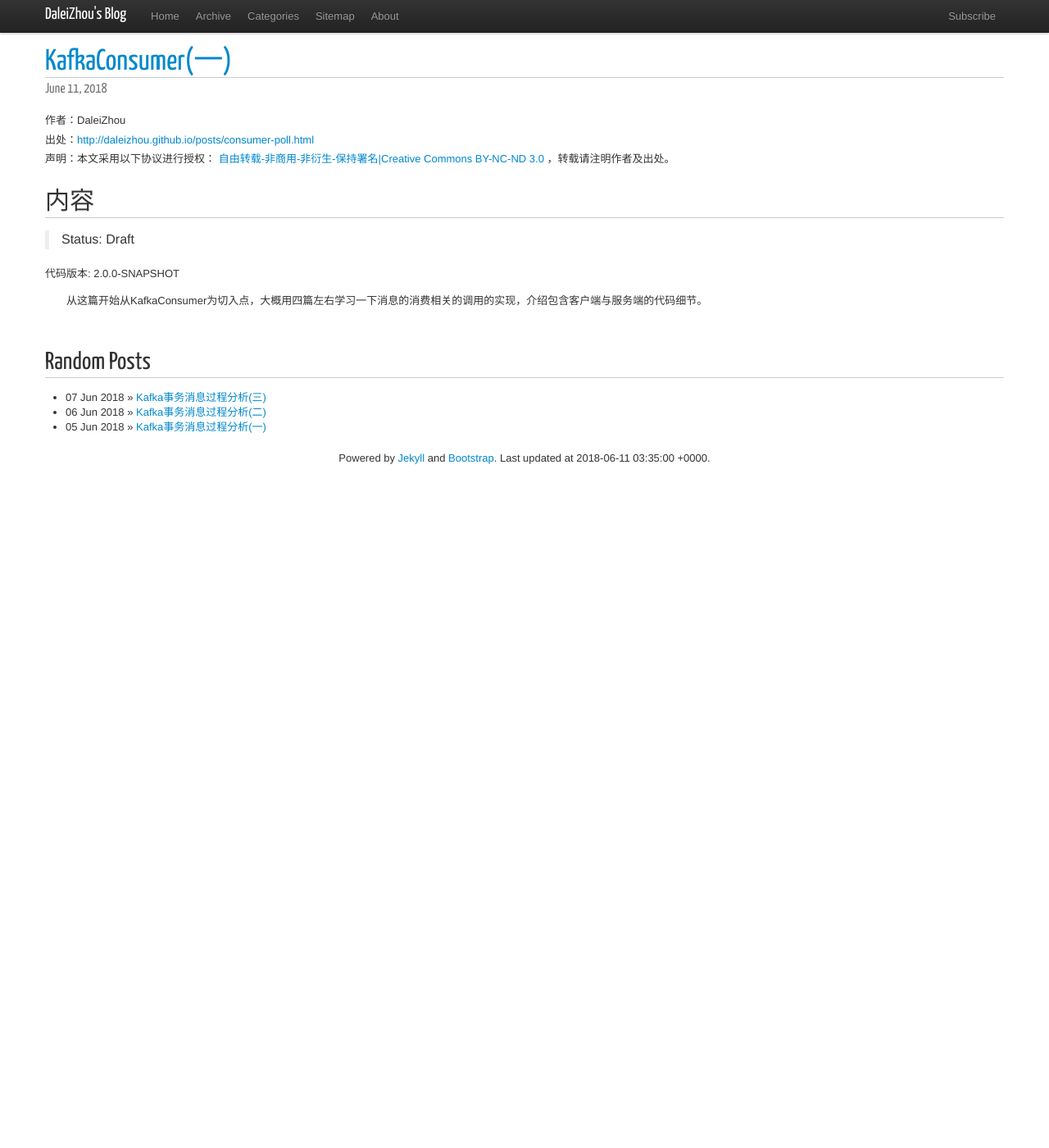
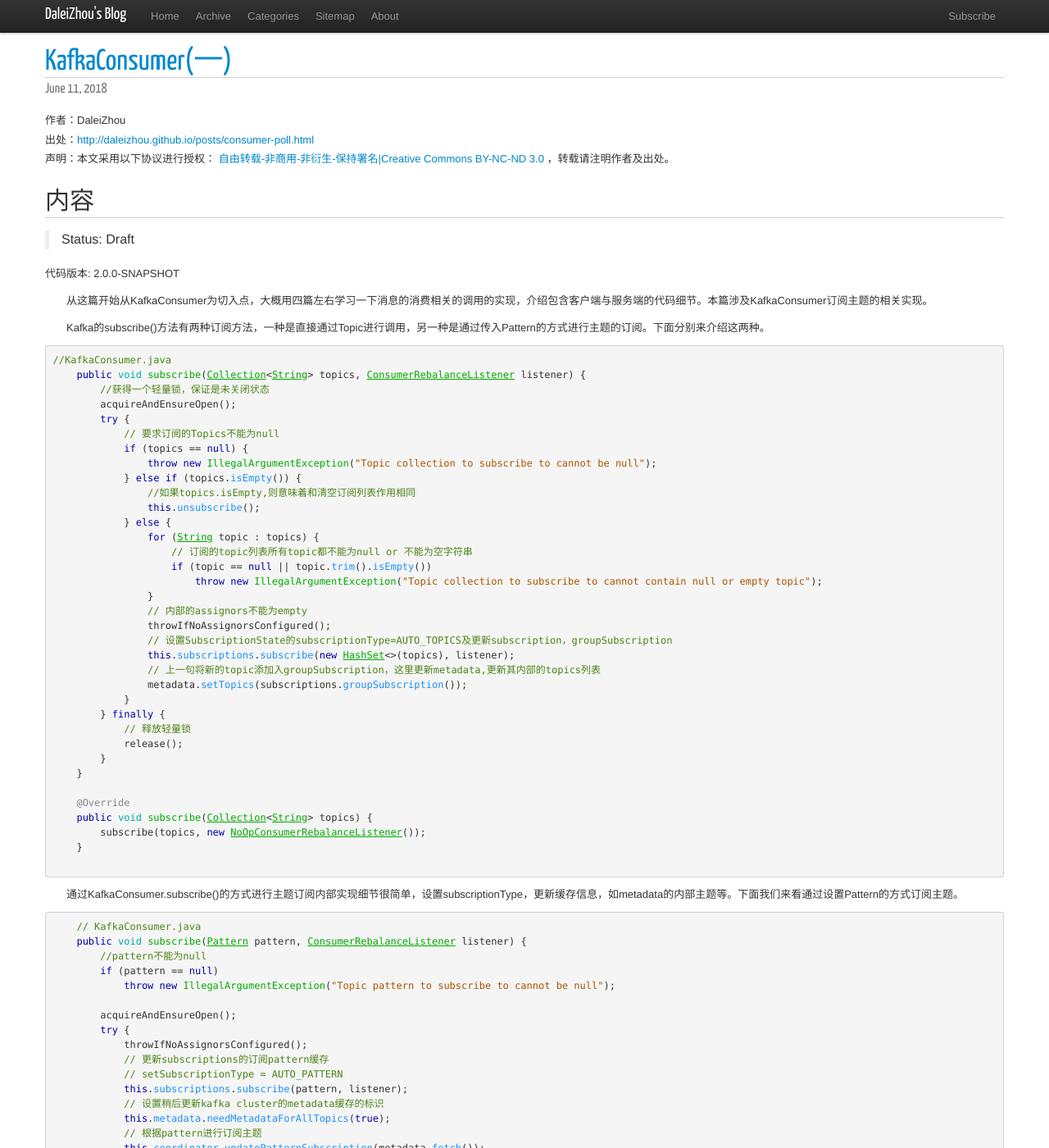
Before and after one commit to DaleiZhou/daleizhou.github.io, a Jekyll site: the page built from _posts/2018/2018-06-11-consumer-poll.md, in a window 1280 px wide and 1400 px high. Shown: the whole window at 82% size. Built offline with Jekyll 4.4.1, drawn with Linux system fonts in a browser that asks for light colours; nearby versions of some CDN libraries; comment, search, counter and statistics services are not loaded; some of the changed text lies outside the part shown.

Commit message:
subscribe topics

````diff
--- a/_posts/2018/2018-06-11-consumer-poll.md
+++ b/_posts/2018/2018-06-11-consumer-poll.md
@@ -9,4 +9,113 @@
 
   代码版本: 2.0.0-SNAPSHOT
 
-　　从这篇开始从KafkaConsumer为切入点，大概用四篇左右学习一下消息的消费相关的调用的实现，介绍包含客户端与服务端的代码细节。
+　　从这篇开始从KafkaConsumer为切入点，大概用四篇左右学习一下消息的消费相关的调用的实现，介绍包含客户端与服务端的代码细节。本篇涉及KafkaConsumer订阅主题的相关实现。
+
+　　Kafka的subscribe()方法有两种订阅方法，一种是直接通过Topic进行调用，另一种是通过传入Pattern的方式进行主题的订阅。下面分别来介绍这两种。
+
+```java
+//KafkaConsumer.java
+    public void subscribe(Collection<String> topics, ConsumerRebalanceListener listener) {
+        //获得一个轻量锁，保证是未关闭状态
+        acquireAndEnsureOpen();
+        try {
+            // 要求订阅的Topics不能为null
+            if (topics == null) {
+                throw new IllegalArgumentException("Topic collection to subscribe to cannot be null");
+            } else if (topics.isEmpty()) {
+                //如果topics.isEmpty,则意味着和清空订阅列表作用相同
+                this.unsubscribe();
+            } else {
+                for (String topic : topics) {
+                    // 订阅的topic列表所有topic都不能为null or 不能为空字符串
+                    if (topic == null || topic.trim().isEmpty())
+                        throw new IllegalArgumentException("Topic collection to subscribe to cannot contain null or empty topic");
+                }
+                // 内部的assignors不能为empty
+                throwIfNoAssignorsConfigured();
+                // 设置SubscriptionState的subscriptionType=AUTO_TOPICS及更新subscription，groupSubscription
+                this.subscriptions.subscribe(new HashSet<>(topics), listener);
+                // 上一句将新的topic添加入groupSubscription，这里更新metadata,更新其内部的topics列表
+                metadata.setTopics(subscriptions.groupSubscription());
+            }
+        } finally {
+            // 释放轻量锁
+            release();
+        }
+    }
+
+    @Override
+    public void subscribe(Collection<String> topics) {
+        subscribe(topics, new NoOpConsumerRebalanceListener());
+    }
+
+```
+
+　　通过KafkaConsumer.subscribe()的方式进行主题订阅内部实现细节很简单，设置subscriptionType，更新缓存信息，如metadata的内部主题等。下面我们来看通过设置Pattern的方式订阅主题。
+
+```java
+    // KafkaConsumer.java
+    public void subscribe(Pattern pattern, ConsumerRebalanceListener listener) {
+        //pattern不能为null
+        if (pattern == null)
+            throw new IllegalArgumentException("Topic pattern to subscribe to cannot be null");
+
+        acquireAndEnsureOpen();
+        try {
+            throwIfNoAssignorsConfigured();
+            // 更新subscriptions的订阅pattern缓存
+            // setSubscriptionType = AUTO_PATTERN
+            this.subscriptions.subscribe(pattern, listener);
+            // 设置稍后更新kafka cluster的metadata缓存的标识
+            this.metadata.needMetadataForAllTopics(true);
+            // 根据pattern进行订阅主题
+            this.coordinator.updatePatternSubscription(metadata.fetch());
+            this.metadata.requestUpdate();
+        } finally {
+            release();
+        }
+    }
+
+    @Override
+    public void subscribe(Pattern pattern) {
+        subscribe(pattern, new NoOpConsumerRebalanceListener());
+    }
+```
+
+　　通过Pattern进行Topic的订阅与通过Topic订阅类似，区别在于设置setSubscriptionType及订阅主题。区别在于通过Pattern形式的主题订阅在metadata更新时会更新订阅列表。在ConsumerCoordinator初始化时会调用addMetadataListener()为metadata添加更新时的回调策略。metadata有更新时，更新客户端的订阅列表，必要的时候重新进行负载均衡及更新metadata。
+
+```java
+    // ConsumerCoordinator.java
+    public ConsumerCoordinator(...) {
+        addMetadataListener();
+    }
+
+    private void addMetadataListener() {
+        this.metadata.addListener(new Metadata.Listener() {
+            @Override
+            public void onMetadataUpdate(Cluster cluster, Set<String> unavailableTopics) {
+                // other code ...
+
+                if (subscriptions.hasPatternSubscription())
+                    // metadata有更新，则更新订阅列表
+                    updatePatternSubscription(cluster);
+
+                // 检查是否rebalance
+                if (subscriptions.partitionsAutoAssigned()) {
+                    MetadataSnapshot snapshot = new MetadataSnapshot(subscriptions, cluster);
+                    if (!snapshot.equals(metadataSnapshot))
+                        metadataSnapshot = snapshot;
+                }
+
+                //如果metadata.topics()与unavailableTopics有交集，则更新metadata
+                if (!Collections.disjoint(metadata.topics(), unavailableTopics))
+                    metadata.requestUpdate();
+            }
+        });
+    }
+```
+
+　　其实通过Topic和Pattern进行主题的订阅是相似的，形式上的区别是一个直接指明主题列表，一个是通过Pattern的方式指定，另一个重要区别是通过Pattern方式的订阅，会在订阅动作完成后，如果有新的符合Pattern的主题的加入，则会更新订阅列表将其加入进来。
+
+
+## TBD
````
Also changed, not shown: _posts/2018/2018-06-07-commit-transaction.md (+1 -1 lines).
